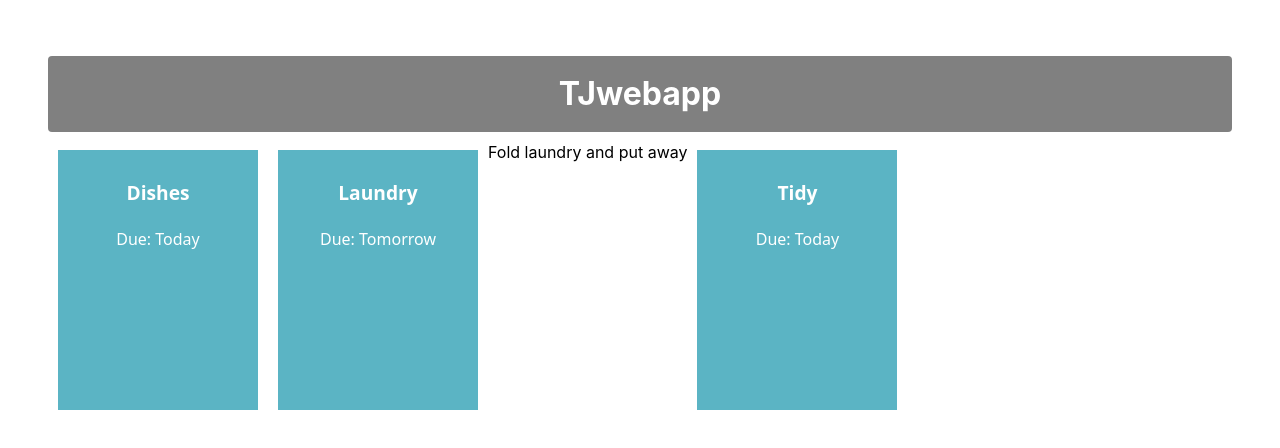
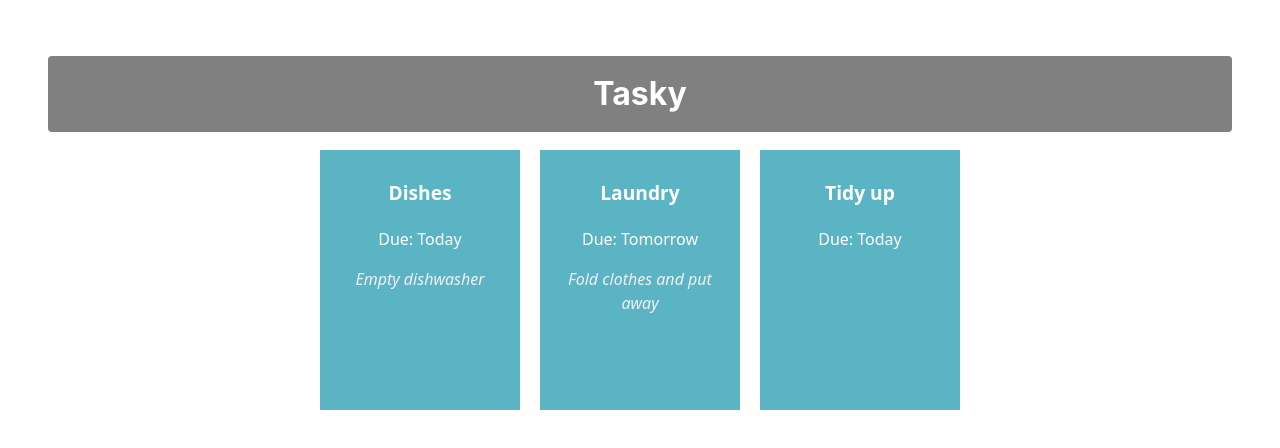
Before and after one commit to SamuelItaire/react-basics-labs, a React (Vite) app in the folder TJwebapp/: page / in a window 1280 px wide. Shown: the top 448 px of the page. Built offline with nearby package versions, Linux system fonts and the light colour scheme.

Commit message:
Added task state

```diff
--- a/TJwebapp/src/App.jsx
+++ b/TJwebapp/src/App.jsx
@@ -1,16 +1,25 @@
 import './App.css';
+import React, { useState } from 'react';
 import Task from './components/Task';
 
 function App() {
-  return (
-    <div className="App">
-      <h1>TJwebapp</h1>
-      <Task title="Dishes" deadline="Today" />
-      <Task title="Laundry" deadline="Tomorrow" />
-      Fold laundry and put away
-      <Task title="Tidy" deadline="Today" />
+    const [ taskState, setTaskState ] = useState({
+    tasks: [
+      { title:"Dishes", description: "Empty dishwasher", deadline: "Today" },
+      { title: "Laundry", description: "Fold clothes and put away", deadline: "Tomorrow" },
+      { title: "Tidy up", deadline: "Today" }
+    ]
+  });
+
+   return (
+    <div className="container">
+      <h1>Tasky</h1>
+      <Task title={taskState.tasks[0].title} deadline={taskState.tasks[0].deadline} description={taskState.tasks[0].description} />
+      <Task title={taskState.tasks[1].title} deadline={taskState.tasks[1].deadline} description={taskState.tasks[1].description} />
+      <Task title={taskState.tasks[2].title} deadline={taskState.tasks[2].deadline} description={taskState.tasks[2].description} />
     </div>
   );
+
 }
 
 export default App;
```
